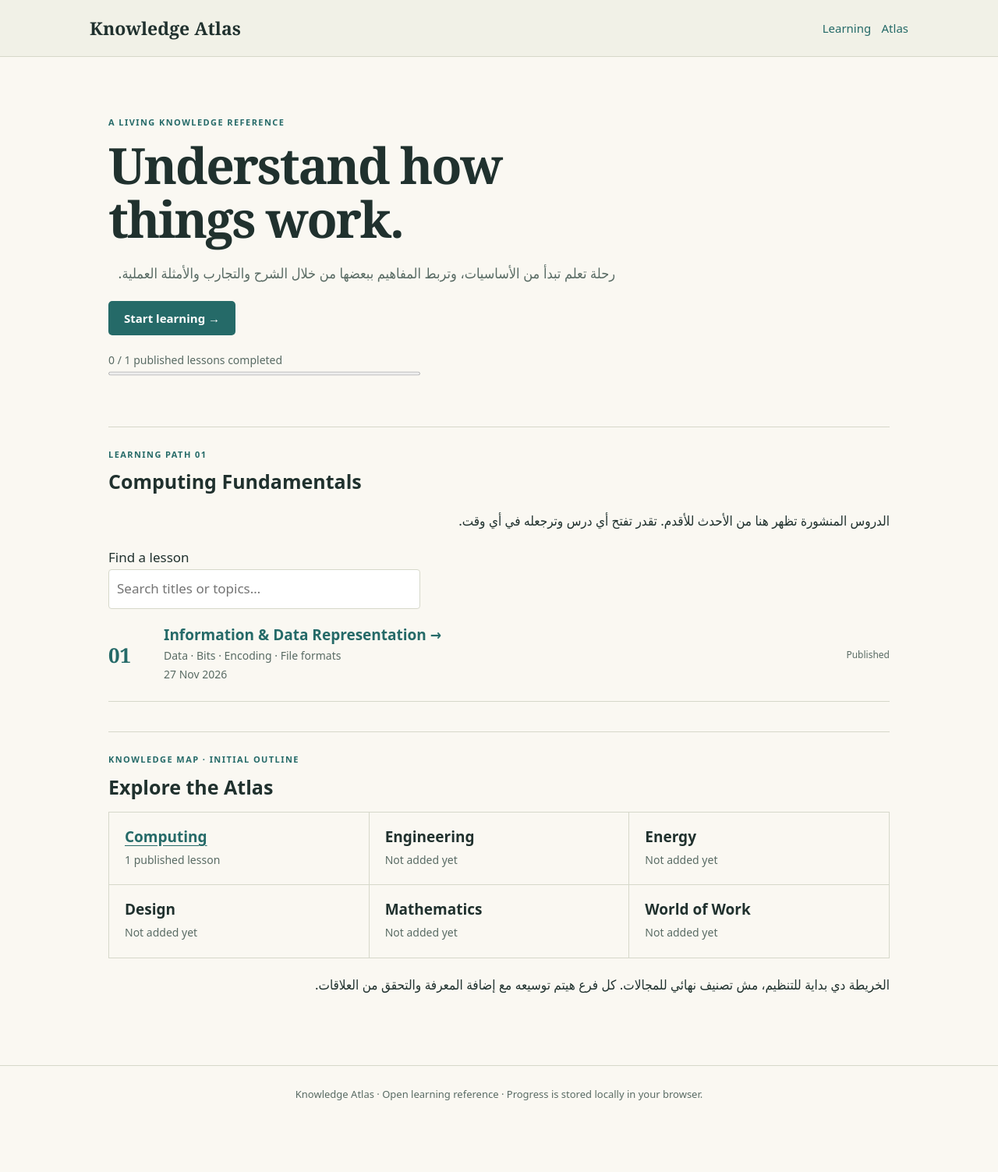
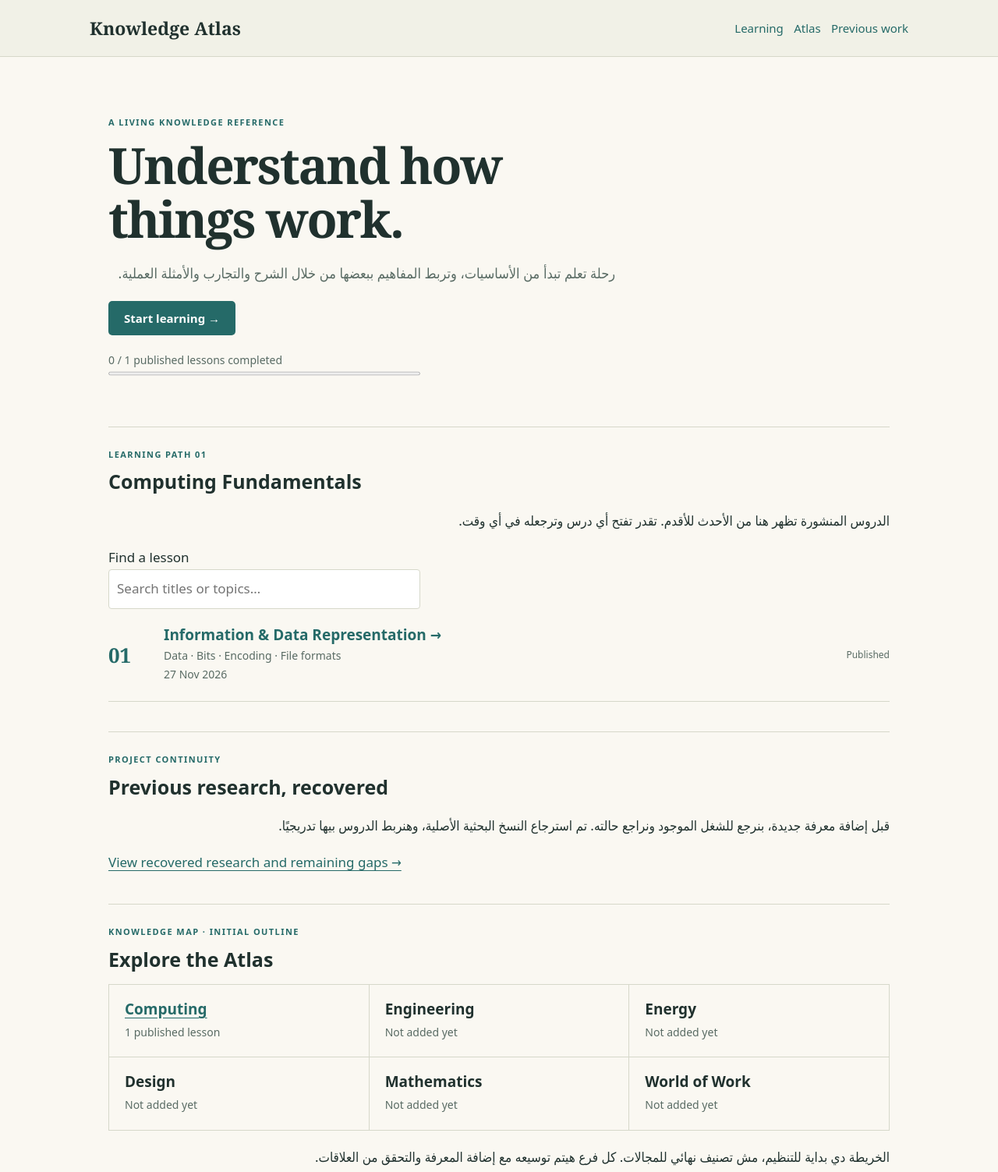
Before and after one commit to Yehia224/Knowledge-Atlas, a plain HTML site: page index.html in a window 1280 px wide. Shown: the top 1503 px of the page at 78% size. Before the commit the page ends 1439 px from the top, so only its background shows below. Drawn offline with Linux system fonts and the light colour scheme.

Commit message:
Expose continuity record from the learning homepage

```diff
--- a/index.html
+++ b/index.html
@@ -1,10 +1,10 @@
 <!doctype html>
 <html lang="en"><head><meta charset="utf-8"><meta name="viewport" content="width=device-width, initial-scale=1"><title>Knowledge Atlas</title><link rel="stylesheet" href="style.css"></head>
-<body><header><a class="brand" href="index.html">Knowledge Atlas</a><nav><a href="#lessons">Learning</a> &nbsp; <a href="#atlas">Atlas</a></nav></header>
+<body><header><a class="brand" href="index.html">Knowledge Atlas</a><nav><a href="#lessons">Learning</a> &nbsp; <a href="#atlas">Atlas</a> &nbsp; <a href="recovery.html">Previous work</a></nav></header>
 <main><div class="hero"><p class="eyebrow">A LIVING KNOWLEDGE REFERENCE</p><h1>Understand how things work.</h1><p class="lead" dir="rtl" lang="ar">رحلة تعلم تبدأ من الأساسيات، وتربط المفاهيم ببعضها من خلال الشرح والتجارب والأمثلة العملية.</p><a class="primary" id="continue" href="lessons/information-data.html">Start learning →</a><div class="progress"><span id="progressText">0 / 1 published lessons completed</span><progress id="progress" max="1" value="0"></progress></div></div>
 <section id="lessons"><p class="eyebrow">LEARNING PATH 01</p><h2>Computing Fundamentals</h2><p dir="rtl" lang="ar">الدروس المنشورة تظهر هنا من الأحدث للأقدم. تقدر تفتح أي درس وترجعله في أي وقت.</p><label for="search">Find a lesson</label><br><input type="search" id="search" placeholder="Search titles or topics…"><div id="published">
 <article class="lesson-row" data-keywords="information data representation bit byte binary encoding utf-8 file format raster vector svg png"><span class="num">01</span><div><h3><a href="lessons/information-data.html">Information & Data Representation →</a></h3><p>Data · Bits · Encoding · File formats</p><p><time datetime="2026-11-27">27 Nov 2026</time></p></div><span class="tag" id="lessonStatus">Published</span></article></div><p id="empty" hidden>No matching published lesson.</p></section>
-<section id="atlas"><p class="eyebrow">KNOWLEDGE MAP · INITIAL OUTLINE</p><h2>Explore the Atlas</h2><div class="map"><div><h3><a href="#lessons">Computing</a></h3><p>1 published lesson</p></div><div><h3>Engineering</h3><p>Not added yet</p></div><div><h3>Energy</h3><p>Not added yet</p></div><div><h3>Design</h3><p>Not added yet</p></div><div><h3>Mathematics</h3><p>Not added yet</p></div><div><h3>World of Work</h3><p>Not added yet</p></div></div><p dir="rtl" lang="ar">الخريطة دي بداية للتنظيم، مش تصنيف نهائي للمجالات. كل فرع هيتم توسيعه مع إضافة المعرفة والتحقق من العلاقات.</p></section>
+<section id="continuity"><p class="eyebrow">PROJECT CONTINUITY</p><h2>Previous research, recovered</h2><p dir="rtl" lang="ar">قبل إضافة معرفة جديدة، بنرجع للشغل الموجود ونراجع حالته. تم استرجاع النسخ البحثية الأصلية، وهنربط الدروس بيها تدريجيًا.</p><a href="recovery.html">View recovered research and remaining gaps →</a></section><section id="atlas"><p class="eyebrow">KNOWLEDGE MAP · INITIAL OUTLINE</p><h2>Explore the Atlas</h2><div class="map"><div><h3><a href="#lessons">Computing</a></h3><p>1 published lesson</p></div><div><h3>Engineering</h3><p>Not added yet</p></div><div><h3>Energy</h3><p>Not added yet</p></div><div><h3>Design</h3><p>Not added yet</p></div><div><h3>Mathematics</h3><p>Not added yet</p></div><div><h3>World of Work</h3><p>Not added yet</p></div></div><p dir="rtl" lang="ar">الخريطة دي بداية للتنظيم، مش تصنيف نهائي للمجالات. كل فرع هيتم توسيعه مع إضافة المعرفة والتحقق من العلاقات.</p></section>
 </main><footer>Knowledge Atlas · Open learning reference · Progress is stored locally in your browser.</footer>
 <script>try{if(localStorage.getItem('ka:cf01')==='done'){document.querySelector('#progress').value=1;document.querySelector('#progressText').textContent='1 / 1 published lessons completed';document.querySelector('#lessonStatus').textContent='Completed ✓';document.querySelector('#continue').textContent='Revisit lesson →'}}catch(e){}const q=document.querySelector('#search'),rows=[...document.querySelectorAll('.lesson-row')];q.addEventListener('input',()=>{let v=q.value.trim().toLowerCase();for(const r of rows)r.hidden=!(r.textContent+' '+r.dataset.keywords).toLowerCase().includes(v);document.querySelector('#empty').hidden=rows.some(r=>!r.hidden)});</script>
 </body></html>
```
